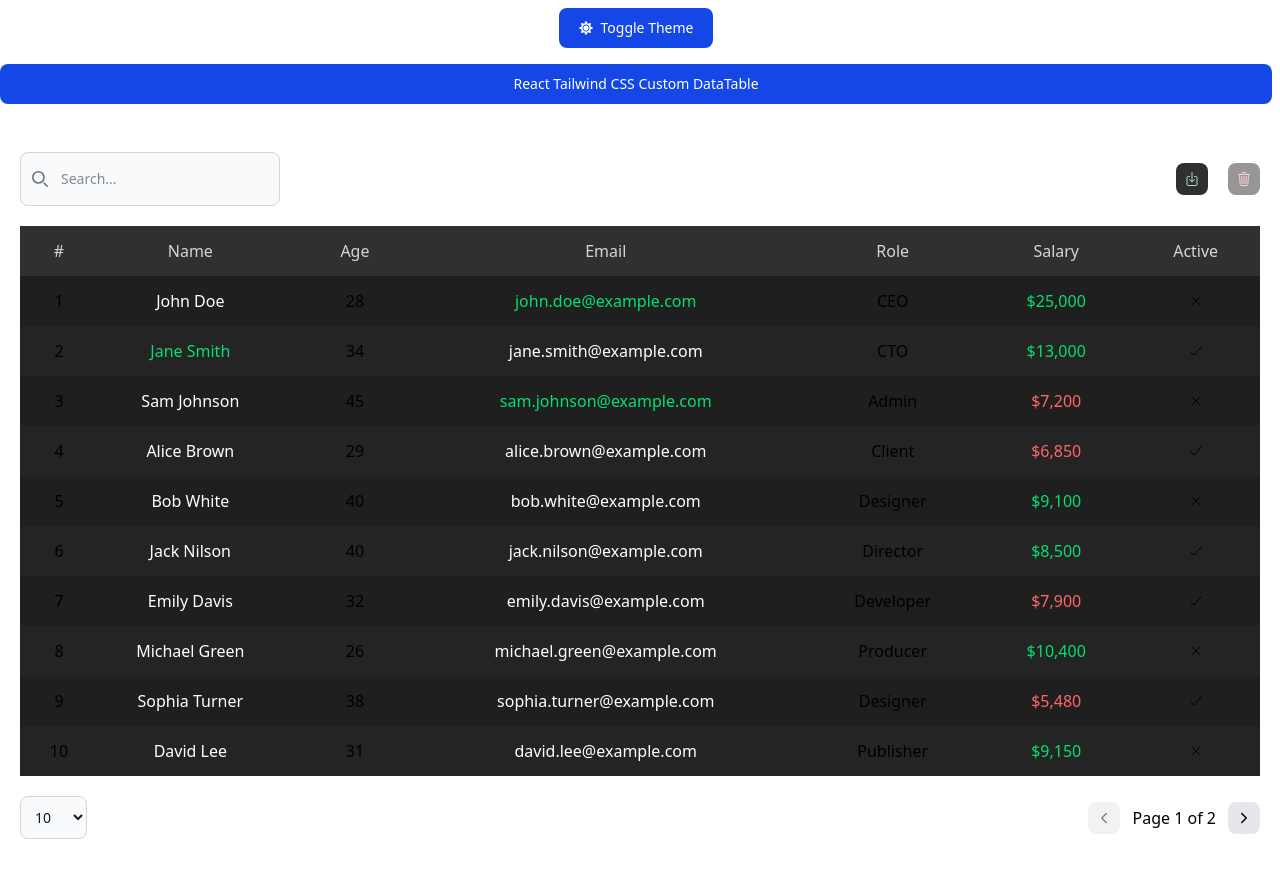
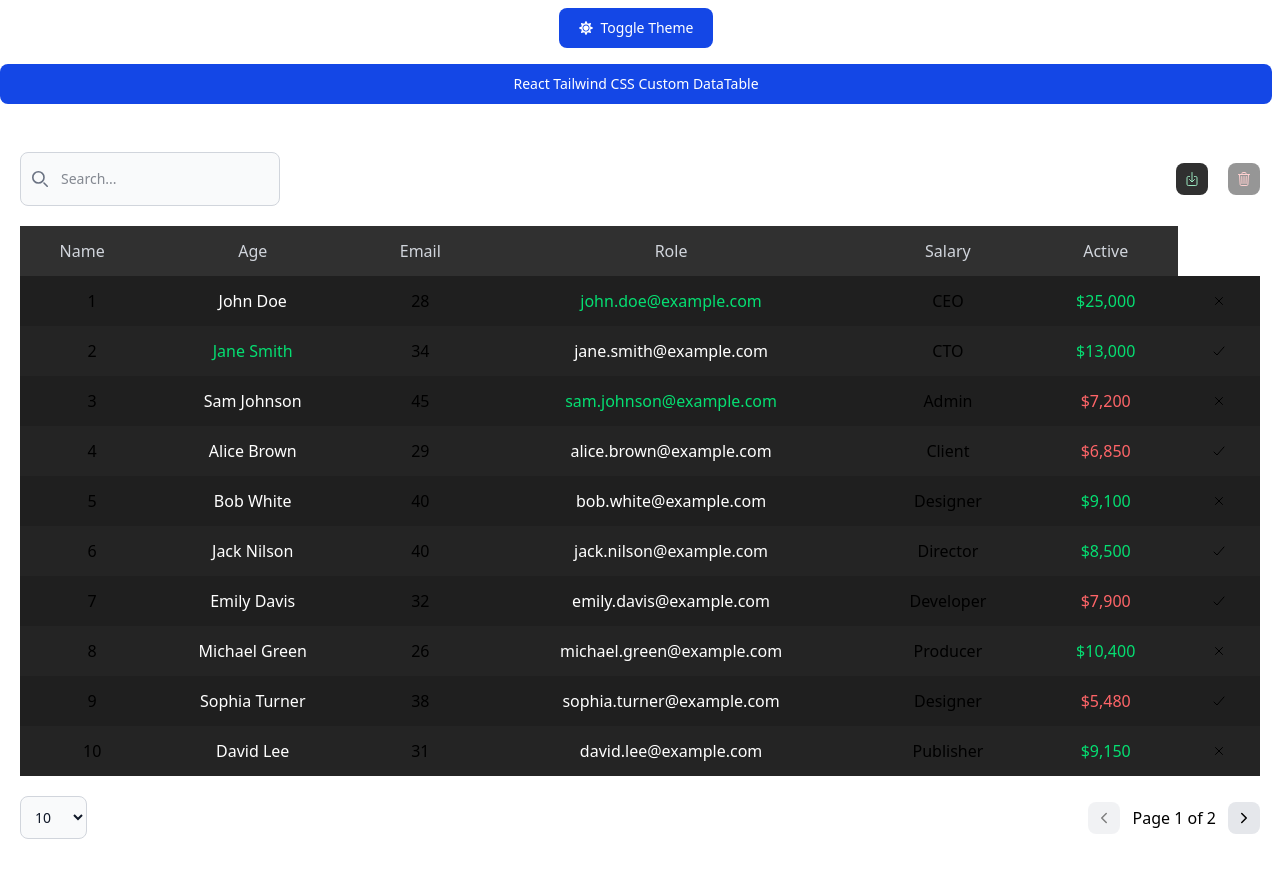
Before and after one commit to maakbarofficial/React-TailwindCSS-Custom-DataTable, a React (Vite) app: page / in a window 1280 px wide. Built offline with nearby package versions, Linux system fonts and the light colour scheme.

Commit message:
Remove # Row and Add Comment

```diff
--- a/src/DataTable.jsx
+++ b/src/DataTable.jsx
@@ -203,7 +203,8 @@ const DataTable = ({
                     <thead>
                         <tr className="bg-[#303030] h-[50px]">
                             <th className="hidden">Actions</th>
-                            <th className="font-medium text-gray-300 text-[16px] pl-5">#</th>
+                            {/* Index Column (Can be used for Testing) */}
+                            {/* <th className="font-medium text-gray-300 text-[16px] pl-5">#</th> */}
                             {columns.map((column, index) => (
                                 <th
                                     key={index}
```
